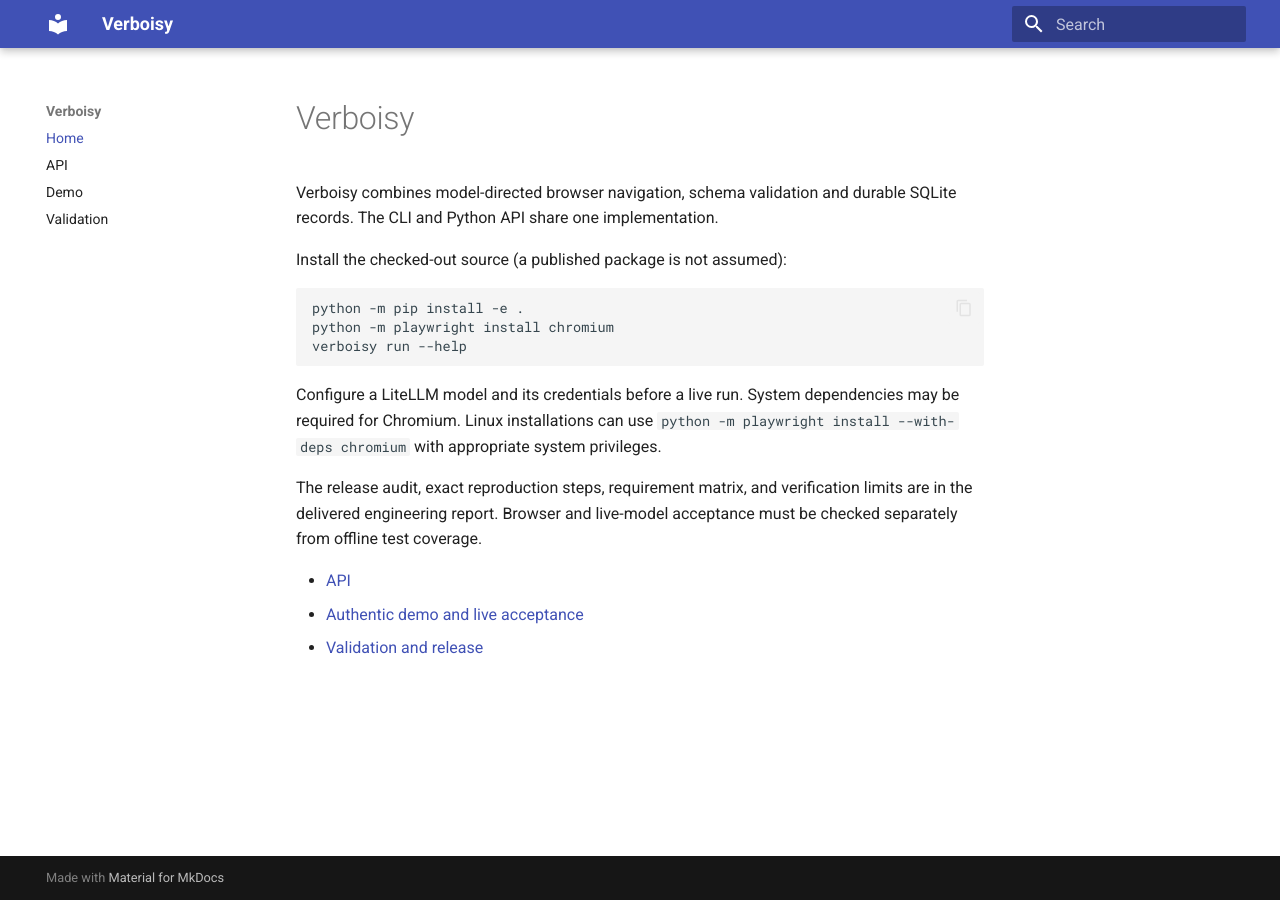
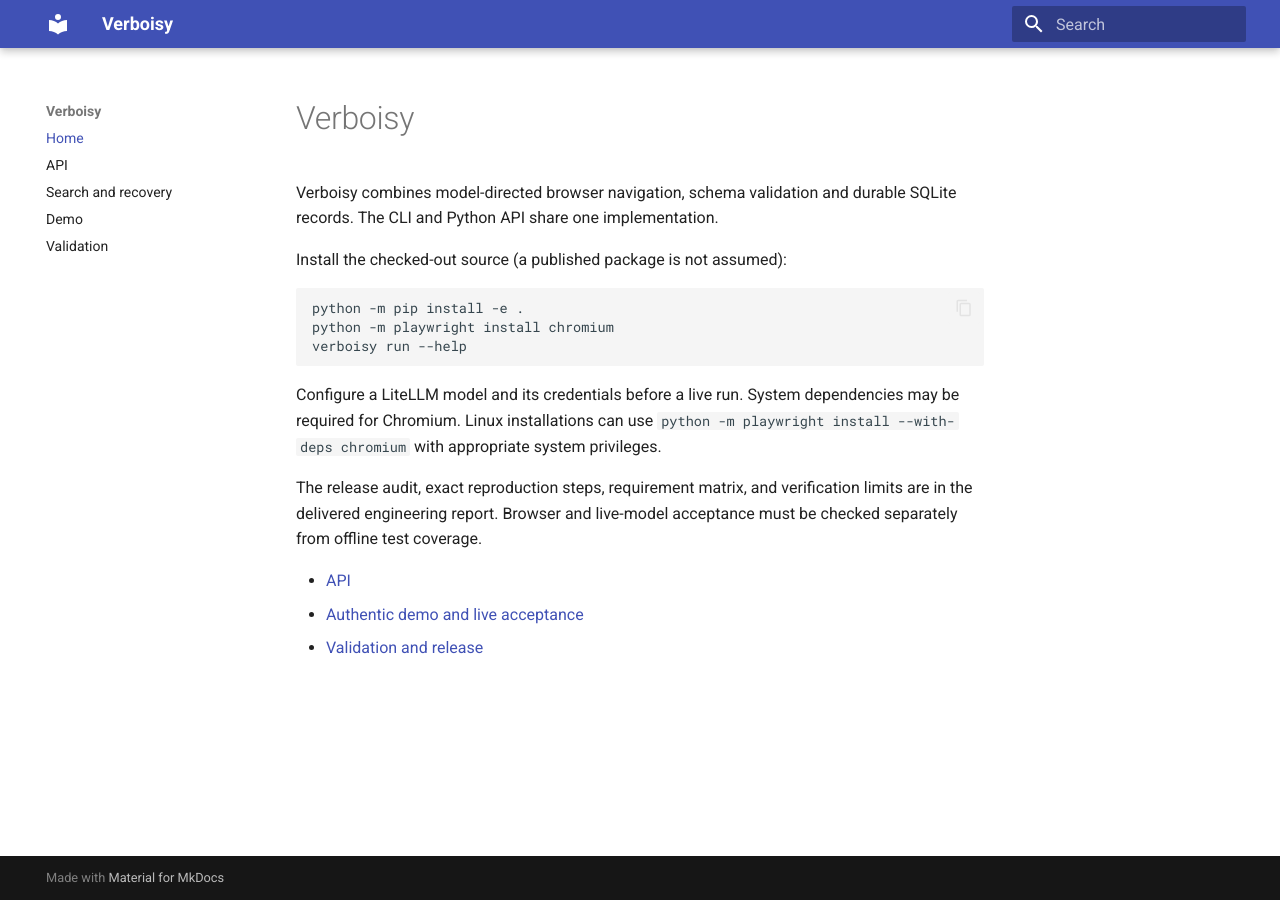
Before and after one commit to EmanueleTorrisi/verboisy, an MkDocs documentation site: the page built from docs/index.md, in a window 1280 px wide. Built offline with MkDocs 1.6.1 and Material for MkDocs 9.7.7, drawn with Linux system fonts in a browser that asks for light colours.

Commit message:
Add search and recovery guide to documentation navigation

```diff
--- a/mkdocs.yml
+++ b/mkdocs.yml
@@ -8,5 +8,6 @@
 nav:
   - Home: index.md
   - API: api.md
+  - Search and recovery: search-and-recovery.md
   - Demo: demo.md
   - Validation: validation.md
```
